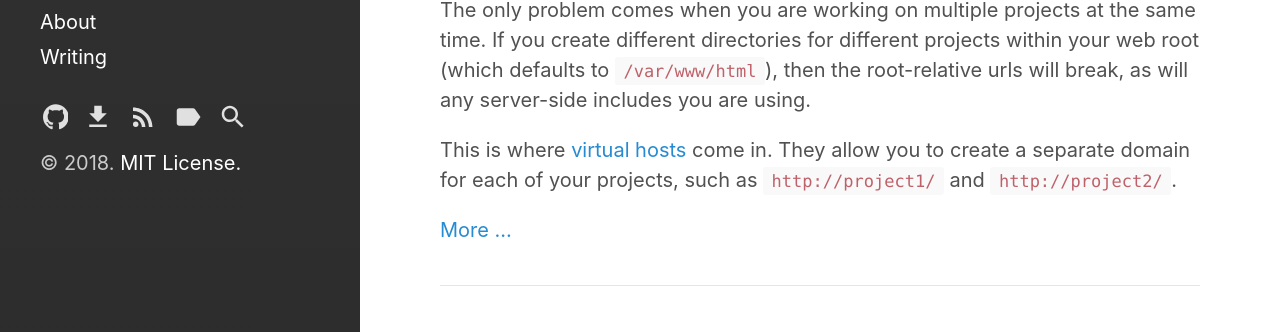
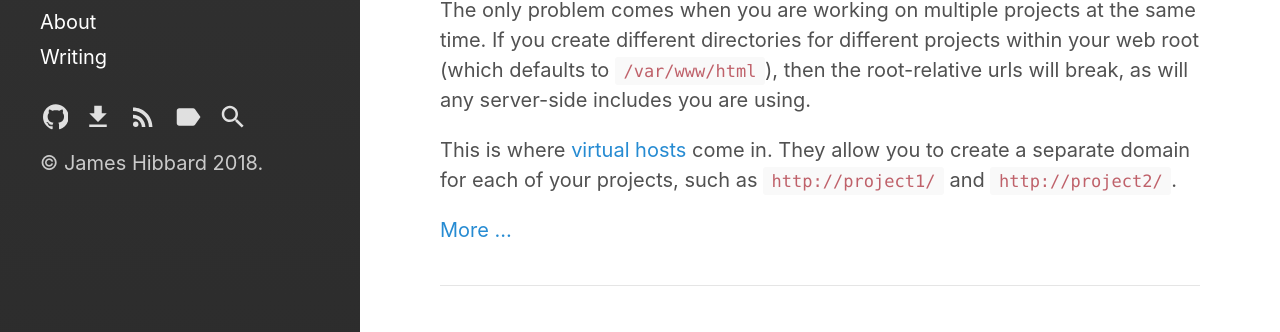
Before and after one commit to jameshibbard/blog, a Jekyll site: the page built from index.html, in a window 1280 px wide. Shown: the part 375-707 px from the top of the page. Built offline with Jekyll 4.4.1, drawn with Linux system fonts in a browser that asks for light colours; the list of posts is cut into pages by our own code; comment, search, counter and statistics services are not loaded.

Commit message:
Copyright notice

```diff
--- a/_includes/copyright.html
+++ b/_includes/copyright.html
@@ -1,4 +1,3 @@
 <p>
-  &copy; {{ site.time | date: '%Y' }}.
-  <a href="{{ site.baseurl }}/LICENSE.md">MIT License.</a>
+  &copy; James Hibbard {{ site.time | date: '%Y' }}.
 </p>
```
